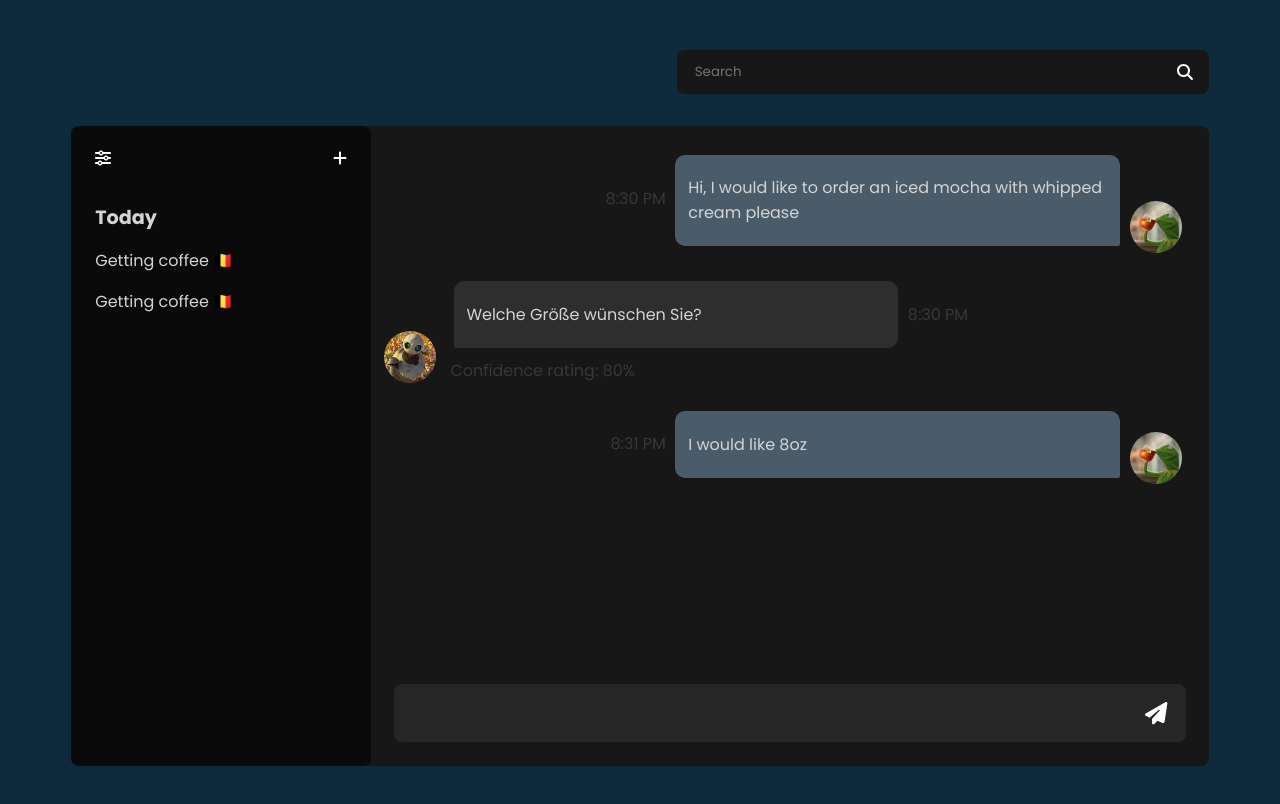
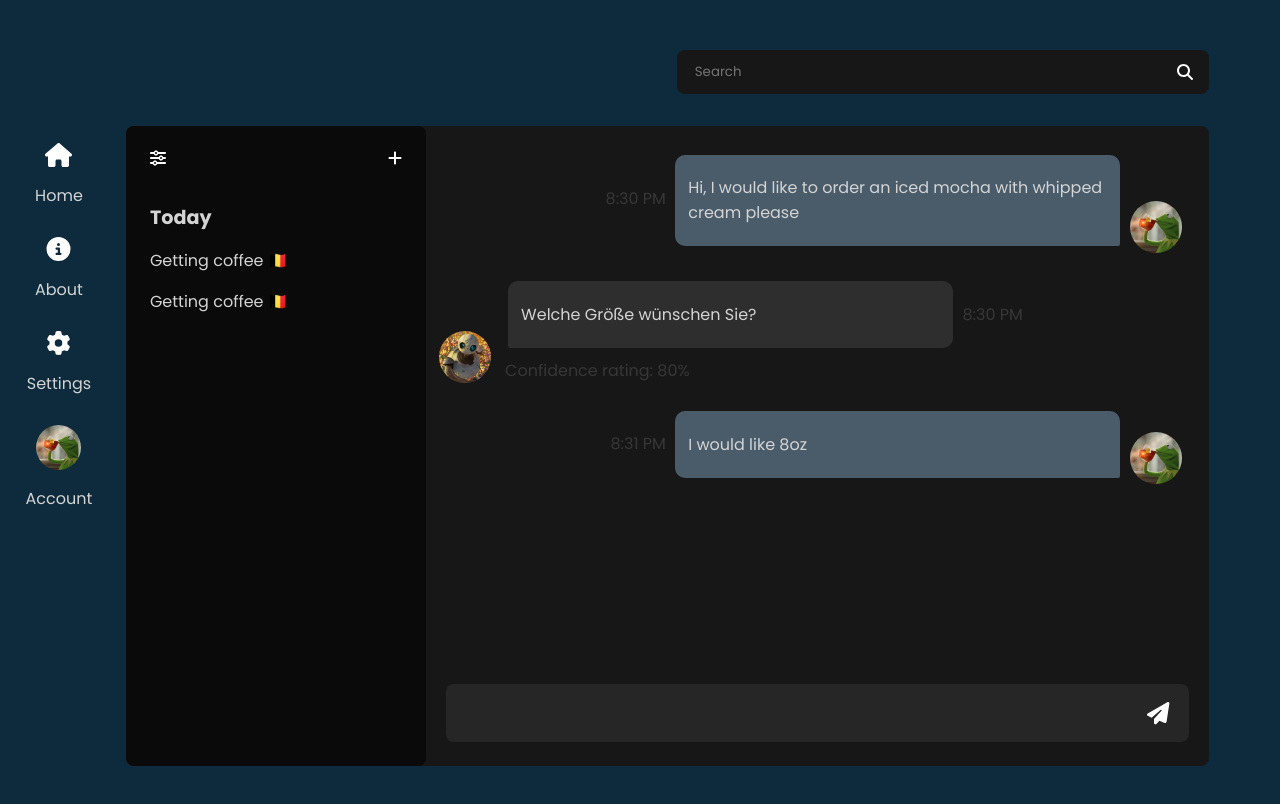
Before and after one commit to Allison-Ho/yapinLang, a React (Create React App) app in the folder client/: page / in a window 1280 px wide. Shown: the top 804 px of the page. Built offline with nearby package versions, Linux system fonts and the light colour scheme.

Commit message:
add sidebar

```diff
--- a/client/src/Components/MainView/MainView.css
+++ b/client/src/Components/MainView/MainView.css
@@ -1,9 +1,15 @@
-#chat-window {
+.main-view {
   display: flex;
   height: 80%;
-  width: 90%;
+  width: 95%;
+}
+
+.chat-window {
+  display: flex;
   background-color: var(--bg-gray);
   border-radius: 8px;
+  flex-grow: 1;
+  flex-shrink: 1;
 }
 
 #chat-box {
--- a/client/src/Components/MainView/MainView.jsx
+++ b/client/src/Components/MainView/MainView.jsx
@@ -1,13 +1,17 @@
 import React from 'react';
 import ChatHistory from '../ChatHistory/ChatHistory';
 import Chatbox from '../Chatbox/Chatbox';
+import Sidebar from '../Sidebar/Sidebar';
 import './MainView.css'
 
 function MainView() {
   return (
-    <div id="chat-window">
-      <ChatHistory></ChatHistory>
-      <Chatbox></Chatbox>
+    <div className='main-view'>
+      <Sidebar></Sidebar>
+      <div className="chat-window">
+        <ChatHistory></ChatHistory>
+        <Chatbox></Chatbox>
+      </div>
     </div>
   )
 }
--- a/client/src/Components/Searchbar/Searchbar.css
+++ b/client/src/Components/Searchbar/Searchbar.css
@@ -1,5 +1,5 @@
 .search-bar {
-  width: 90%;
+  width: 95%;
   margin-bottom: 2em;
   display: flex;
   justify-content: flex-end;
--- /dev/null
+++ b/client/src/Components/Sidebar/Sidebar.css
@@ -0,0 +1,24 @@
+.sidebar {
+  display: flex;
+  flex-direction: column;
+  align-items: center;
+  padding: 0.7em;
+  margin-right: 1em;
+}
+
+.sidebar-tab {
+  display: flex;
+  flex-direction: column;
+  align-items: center;
+  margin: 0.4em;
+}
+
+.sidebar-tab img {
+  width: 45px;
+  height: 45px;
+  border-radius: 50%;
+}
+
+.sidebar-tab svg {
+  width: 45px;
+}
--- /dev/null
+++ b/client/src/Components/Sidebar/Sidebar.jsx
@@ -0,0 +1,36 @@
+import React from 'react';
+import './Sidebar.css';
+import { FontAwesomeIcon } from '@fortawesome/react-fontawesome';
+import { faHouse } from '@fortawesome/free-solid-svg-icons';
+import { faGear } from '@fortawesome/free-solid-svg-icons';
+import { faCircleInfo } from '@fortawesome/free-solid-svg-icons';
+import accountImg from '../../imgs/default-user.jpg';
+
+
+function Sidebar() {
+  return (
+    <div className='sidebar'>
+      <div className='sidebar-tab'>
+        <FontAwesomeIcon icon={faHouse} size='xl' style={{color: "#ffffff",}} />
+        <p>Home</p>
+      </div>
+
+      <div className='sidebar-tab'>
+        <FontAwesomeIcon icon={faCircleInfo} size='xl' style={{color: "#ffffff",}} />
+        <p>About</p>
+      </div>
+
+      <div className='sidebar-tab'>
+        <FontAwesomeIcon icon={faGear} size='xl' style={{color: "#ffffff",}} />
+        <p>Settings</p>
+      </div>
+
+      <div className='sidebar-tab'>
+        <img src={accountImg} alt='kermit drinking tea'></img>
+        <p>Account</p>
+      </div>
+    </div>
+  )
+}
+
+export default Sidebar;
--- a/client/src/index.css
+++ b/client/src/index.css
@@ -23,6 +23,5 @@ main {
   height: 100%;
   display: flex;
   flex-direction: column;
-  align-items: center;
   justify-content: center;
 }
```
